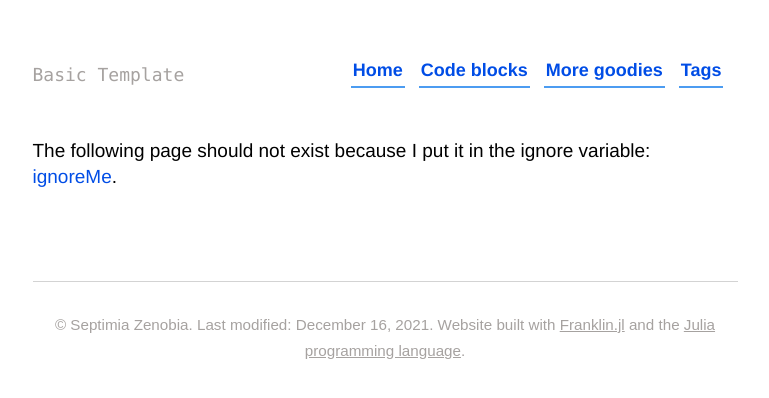
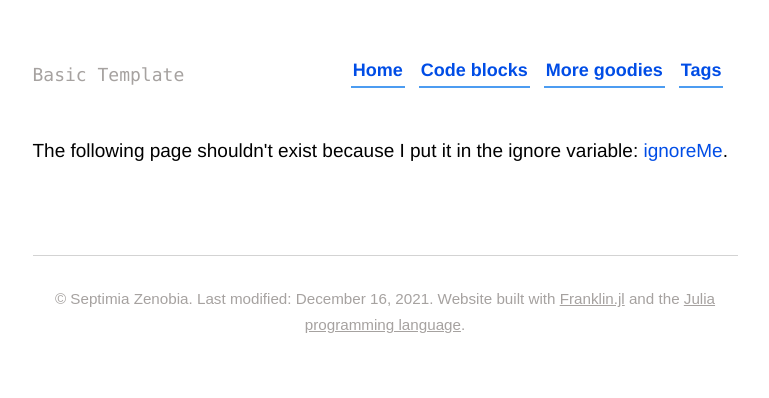
Before and after one commit to connor-shrader/franklin-error, a plain HTML site: page index.html in a window 1280 px wide. Shown: the whole page, without its empty margins (255-1024 px from the left). Drawn offline with Linux system fonts and the light colour scheme.

Commit message:
Deploying to gh-pages from  @ 1741e54d841231eab192bc3fa1b065848131f631 🚀

```diff
--- a/index.html
+++ b/index.html
@@ -1 +1 @@
-<!doctype html> <html lang=en > <meta charset=UTF-8 > <meta name=viewport  content="width=device-width, initial-scale=1"> <link rel=stylesheet  href="/franklin-error/css/franklin.css"> <link rel=stylesheet  href="/franklin-error/css/basic.css"> <link rel=icon  href="/franklin-error/assets/favicon.png"> <title>Franklin Example</title> <header> <div class=blog-name ><a href="/franklin-error/">Basic Template</a></div> <nav> <ul> <li><a href="/franklin-error/">Home</a> <li><a href="/franklin-error/menu1/">Code blocks</a> <li><a href="/franklin-error/menu2/">More goodies</a> <li><a href="/franklin-error/menu3/">Tags</a> </ul> <img src="/franklin-error/assets/hamburger.svg" id=menu-icon > </nav> </header> <div class=franklin-content ><p>The following page should not exist because I put it in the ignore variable: <a href="/franklin-error/ignoreMe">ignoreMe</a>.</p> <div class=page-foot > <div class=copyright > &copy; Septimia Zenobia. Last modified: December 16, 2021. Website built with <a href="https://github.com/tlienart/Franklin.jl">Franklin.jl</a> and the <a href="https://julialang.org">Julia programming language</a>. </div> </div> </div>
+<!doctype html> <html lang=en > <meta charset=UTF-8 > <meta name=viewport  content="width=device-width, initial-scale=1"> <link rel=stylesheet  href="/franklin-error/css/franklin.css"> <link rel=stylesheet  href="/franklin-error/css/basic.css"> <link rel=icon  href="/franklin-error/assets/favicon.png"> <title>Franklin Example</title> <header> <div class=blog-name ><a href="/franklin-error/">Basic Template</a></div> <nav> <ul> <li><a href="/franklin-error/">Home</a> <li><a href="/franklin-error/menu1/">Code blocks</a> <li><a href="/franklin-error/menu2/">More goodies</a> <li><a href="/franklin-error/menu3/">Tags</a> </ul> <img src="/franklin-error/assets/hamburger.svg" id=menu-icon > </nav> </header> <div class=franklin-content ><p>The following page shouldn&#39;t exist because I put it in the ignore variable: <a href="/franklin-error/ignoreMe">ignoreMe</a>.</p> <div class=page-foot > <div class=copyright > &copy; Septimia Zenobia. Last modified: December 16, 2021. Website built with <a href="https://github.com/tlienart/Franklin.jl">Franklin.jl</a> and the <a href="https://julialang.org">Julia programming language</a>. </div> </div> </div>
```
